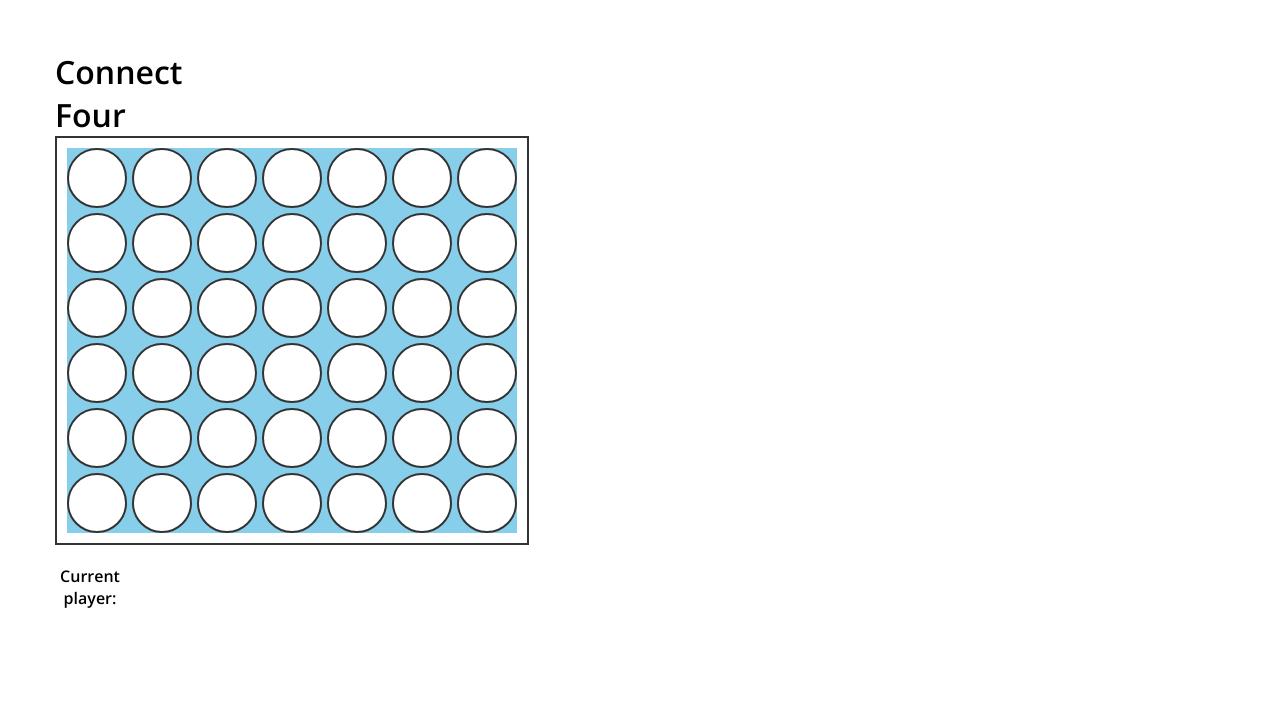
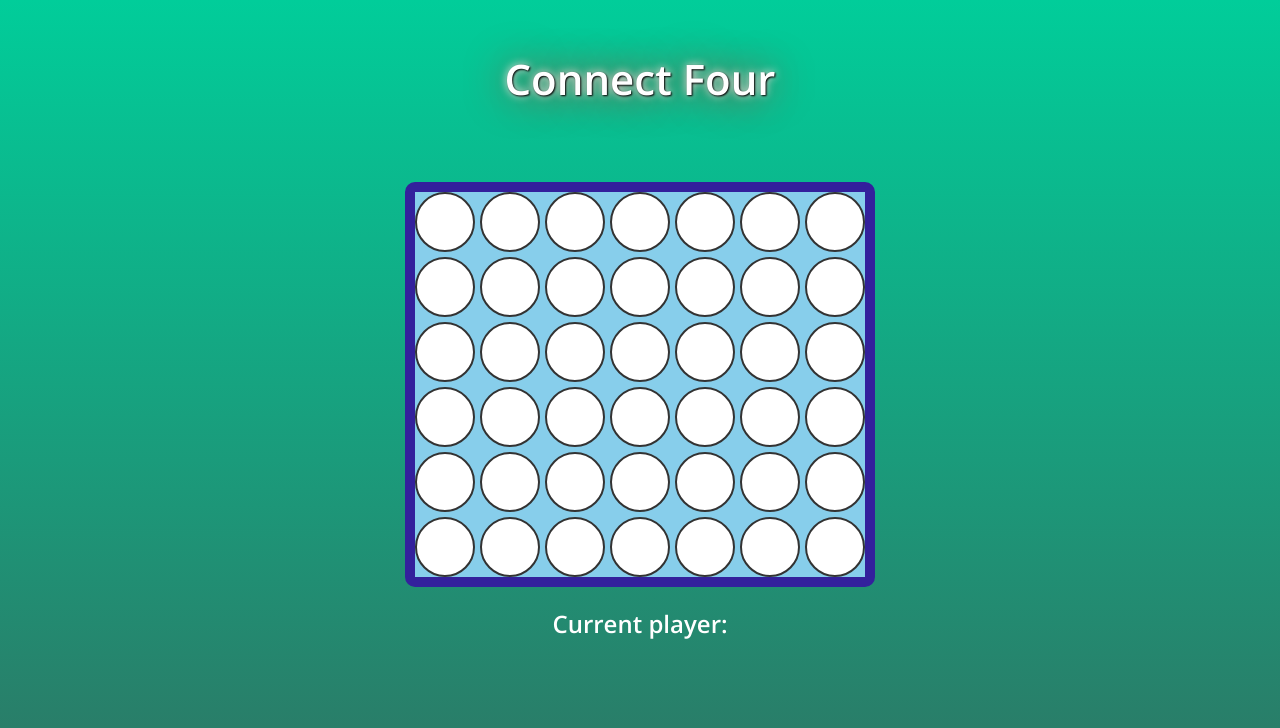
Before and after one commit to spencer78610/sa-ej-oopjs, a plain HTML site: page index.html in a window 1280 px wide. Drawn offline with nearby package versions, Linux system fonts and the light colour scheme; files that its build step writes are made by us from their sources.

Commit message:
Updated background and positioning

```diff
--- a/index.html
+++ b/index.html
@@ -22,7 +22,7 @@
   <link rel="stylesheet" href="styles.css">
 </head>
 <body>
-  <div class="container">
+  <div class="container col-span-full">
     <h1>Connect Four</h1>
     <div class="game-board">
       <!-- Create a grid for the game board -->
--- a/sass/pages/_home.scss
+++ b/sass/pages/_home.scss
@@ -1,16 +1,37 @@
+body {
+    background-image: linear-gradient((#01cd9a),(#2d7664));
+    object-fit: cover;
+    background-repeat: no-repeat;
+    height: 100vh;
+    width: 100%;
+}
+
+h1 {
+    font-size: 42px;
+    text-align: center;
+    text-shadow: 1px 1px 2px rgb(0, 0, 0), 0 0 1em #ff0000, 0 0 0.2em #ffffff;
+    padding-bottom: 75px;
+    color: white;
+}
+
+p {
+    color: white;
+    font-size: 24px;
+}
+
 a {
     cursor: pointer;
 }
 
 .container {
+    margin-top: 50px;
     text-align: center;
-    margin-top: 50px;
   }
 
   .game-board {
     display: inline-block;
-    border: 2px solid #333;
-    padding: 10px;
+    border: 10px solid #33209c;
+    border-radius: 10px;
   }
 
   .grid {
```
Also changed, not shown: css/main.css.
